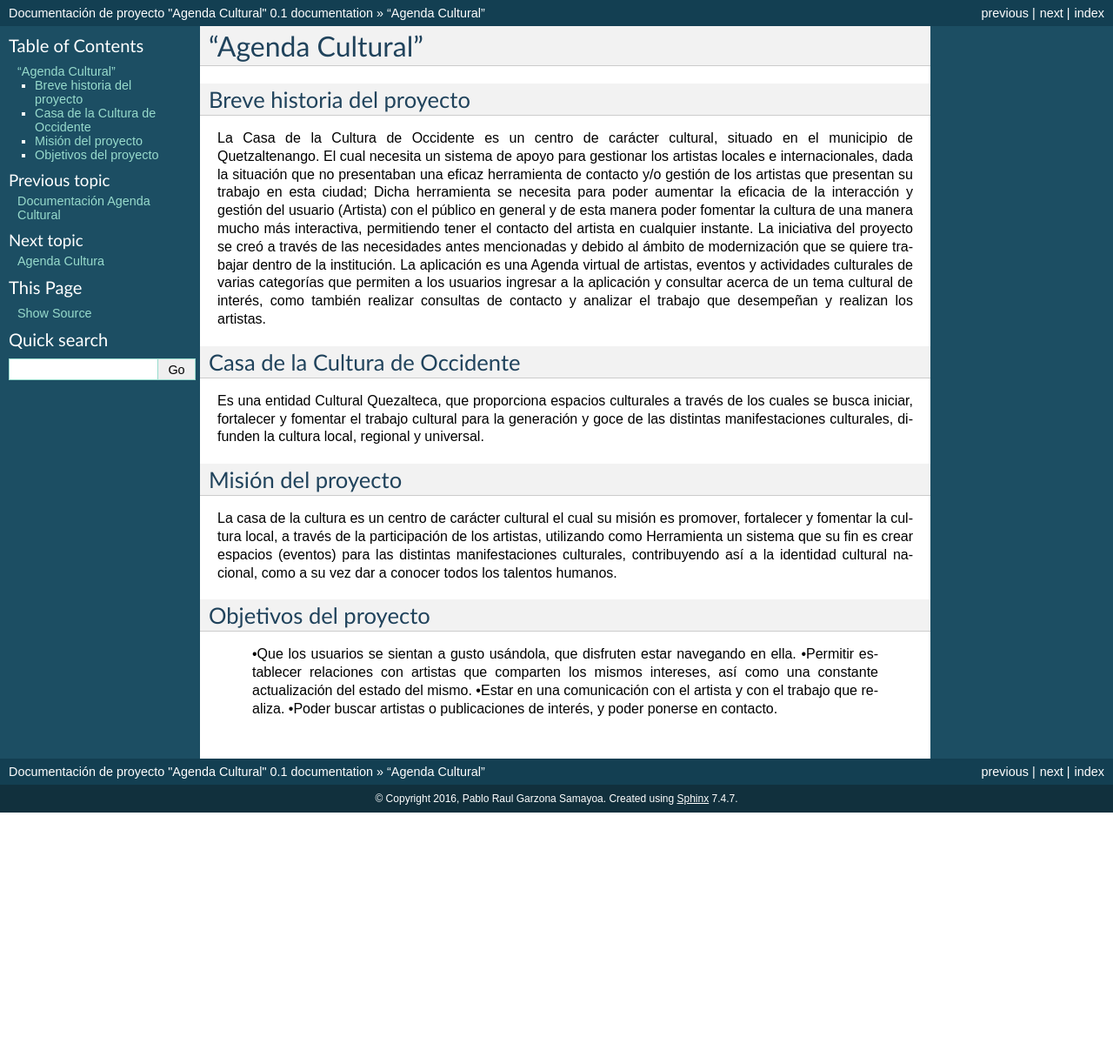
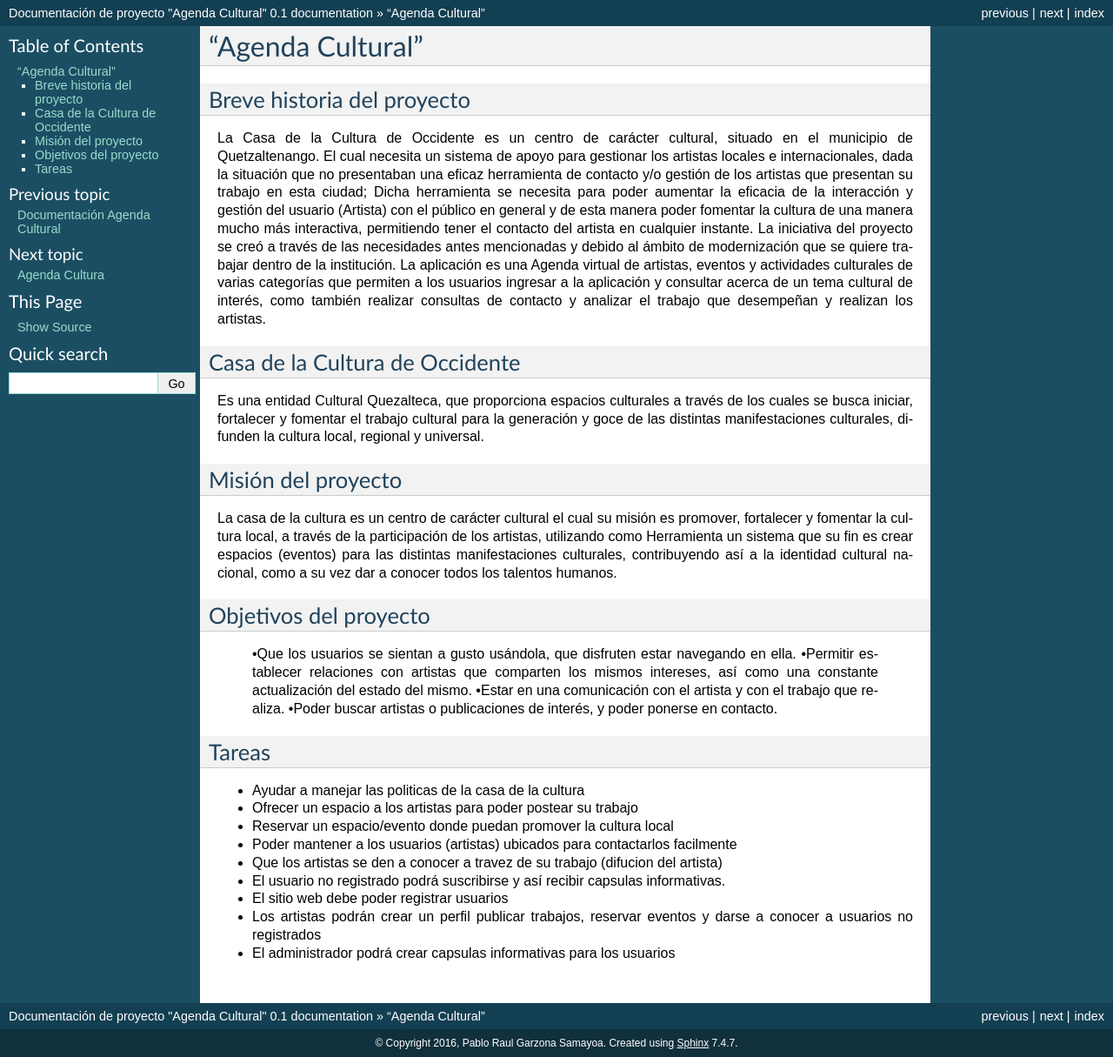
Before and after one commit to prgarzona/esquema-proyectos, a Sphinx documentation site: the page built from source/objetivos.rst, in a window 1280 px wide. Shown: the whole page at 87% size. Built offline with Sphinx 7.4.7, drawn with Linux system fonts in a browser that asks for light colours; before the commit the page ends 934 px from its top, so only the background shows below that.

Commit message:
Proyecto
Proyecto Final

```diff
--- a/source/disenio.rst
+++ b/source/disenio.rst
@@ -29,3 +29,7 @@ Diagrama de BD
 --------------
 
 Diagrama de la Base de Datos que requerirá el software.
+
+.. image:: ../BD/BaseDeDatos.png
+  :height: 10cm
+  :width: 10cm
--- a/source/objetivos.rst
+++ b/source/objetivos.rst
@@ -29,3 +29,15 @@ Objetivos del proyecto
 	•Permitir establecer relaciones con artistas que comparten los mismos intereses, así como una constante actualización del estado del mismo.
 	•Estar en una comunicación con el artista y con el trabajo que realiza.
 	•Poder buscar artistas o publicaciones de interés, y poder ponerse en contacto.
+
+Tareas
+------
+•	Ayudar a manejar las politicas de la casa de la cultura
+•	Ofrecer un espacio a los artistas para poder postear su trabajo
+•	Reservar un espacio/evento donde puedan promover la cultura local
+•	Poder mantener a los usuarios (artistas) ubicados para contactarlos 	facilmente
+•	Que los artistas se den a conocer a travez de su trabajo (difucion del 	   artista)
+•	El usuario no registrado podrá suscribirse y así recibir capsulas 		informativas.
+•	El sitio web debe poder registrar usuarios
+•	Los artistas podrán crear un perfil publicar trabajos, reservar 		eventos y darse a conocer a usuarios no registrados
+•	El administrador podrá crear capsulas informativas para los usuarios
```
Also changed, not shown: 1 other file.
